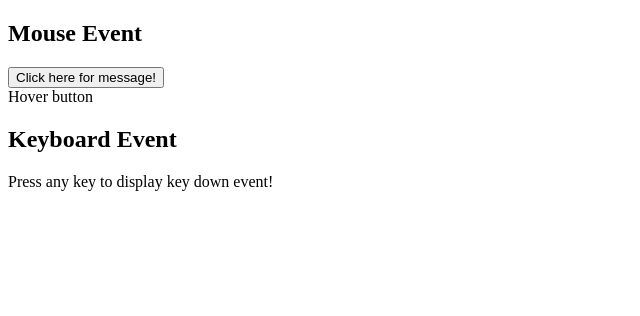
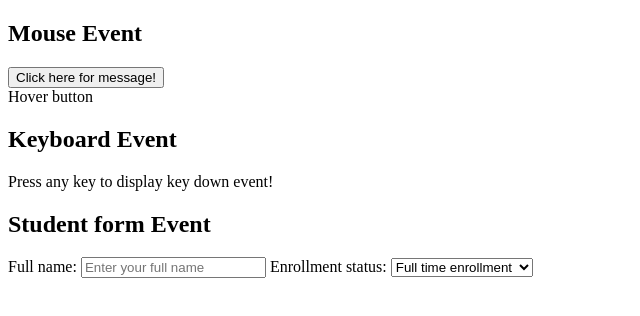
Before and after one commit to victoriarahme/Javascript-events-Lab7, a plain HTML site: page index.html in a window 1280 px wide. Shown: the whole page, without its empty margins (0-640 px from the left). Drawn offline with Linux system fonts and the light colour scheme.

Commit message:
Added form event html structure

```diff
--- a/index.html
+++ b/index.html
@@ -18,6 +18,23 @@
     <h2>Keyboard Event</h2>
     <p id="pressKey">Press any key to display key down event!</p>
 
+<!---using form event-->
+    <h2>Student form Event</h2>
+    <form id="myForm">
+    <label for="fullName">Full name:</label>
+    <input type="text" id="fullName" name="Full name" placeholder="Enter your full name">
+
+    <label for="enrollmentStatus">Enrollment status:</label>
+        <select id="enrollmentStatus" name="Enrollment status">
+            <option value="fulltimeenrollment">Full time enrollment</option>
+            <option value="parttimeenrollment">Part time enrollment</option>
+            <option value="notenrolled">Not enrolled</option>
+
+            <button type="submit">Submit</button>
+        </select>
+
+
+    </form>
 
 </body>
 </html>
```
